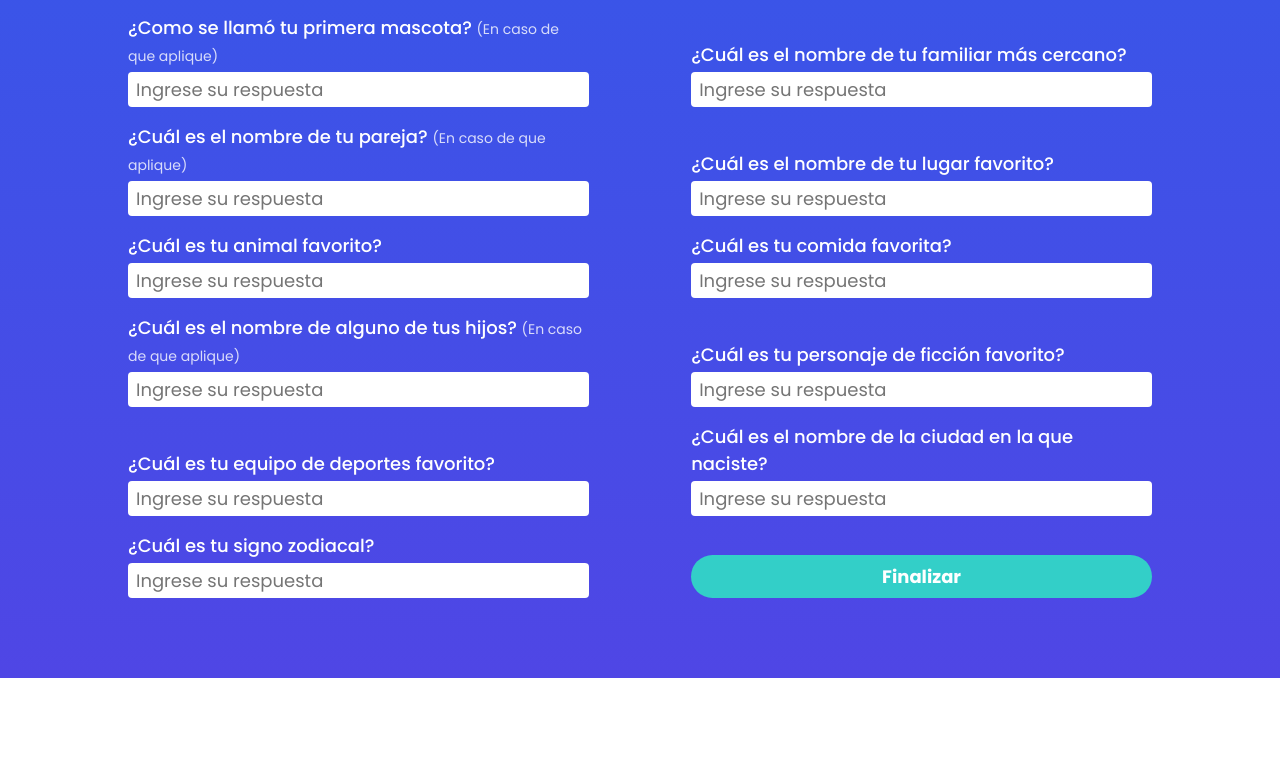
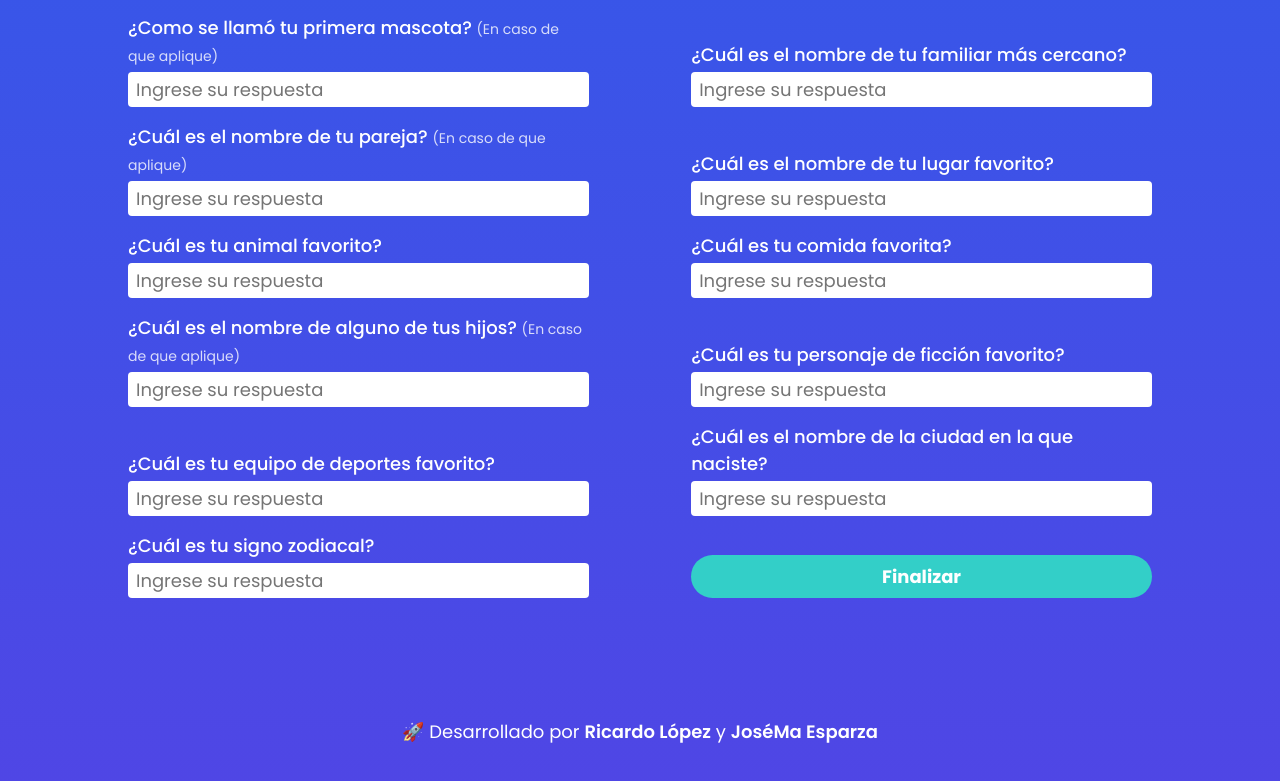
Before and after one commit to ricklogar/miciberdefensa, a React app: page / in a window 1280 px wide. Shown: the part 707-1488 px from the top of the page. Before the commit the page ends 1385 px from the top, so only its background shows below. Built offline with nearby package versions, Linux system fonts and the light colour scheme.

Commit message:
refactor: ♻️ add footer to the website

```diff
--- /dev/null
+++ b/src/components/Footer.jsx
@@ -0,0 +1,28 @@
+import React from 'react';
+import '@styles/Footer.css';
+
+const Footer = () => {
+  return (
+    <footer className='footer'>
+      <p className='footer__text'>
+        🚀 Desarrollado por{' '}
+        <a
+          className='footer__link'
+          href='https://linkedin.com/in/ricklogar'
+          target='_blank'
+          rel='noopener noreferrer'>
+          Ricardo López
+        </a>{' '}y{' '}
+        <a
+          className='footer__link'
+          href='https://linkedin.com/in/esparev'
+          target='_blank'
+          rel='noopener noreferrer'>
+          JoséMa Esparza
+        </a>
+      </p>
+    </footer>
+  );
+};
+
+export default Footer;
--- a/src/containers/Home.jsx
+++ b/src/containers/Home.jsx
@@ -6,6 +6,7 @@
 import Questions from '@components/Questions';
 import Results from '@components/Results';
 import ARs from '@components/ARs';
+import Footer from '@components/Footer';
 import '@styles/global.css';
 import '@styles/desktop.css';
 
@@ -293,6 +294,7 @@
       <Questions />
       <Results />
       <ARs />
+      <Footer />
     </>
   );
 };
--- /dev/null
+++ b/src/styles/Footer.css
@@ -0,0 +1,18 @@
+.footer {
+  height: 100%;
+  display: flex;
+  justify-content: center;
+  align-items: center;
+  padding: 40px 20px;
+}
+.footer__text {
+  color: white;
+}
+.footer__link {
+  text-decoration: none;
+  font-weight: 600;
+  color: white;
+}
+.footer__link:hover {
+  text-decoration: underline;
+}
--- a/src/styles/Questions.css
+++ b/src/styles/Questions.css
@@ -1,3 +1,6 @@
+#Questions {
+  padding-bottom: 60px;
+}
 .Questions-div {
   width: 100%;
   display: flex;
--- a/src/styles/global.css
+++ b/src/styles/global.css
@@ -11,7 +11,6 @@
 }
 
 body {
-  padding-bottom: 60px;
   background: rgb(37, 99, 235);
   background: linear-gradient(180deg, rgba(37, 99, 235, 1) 0%, rgba(79, 70, 229, 1) 100%);
 }
```
